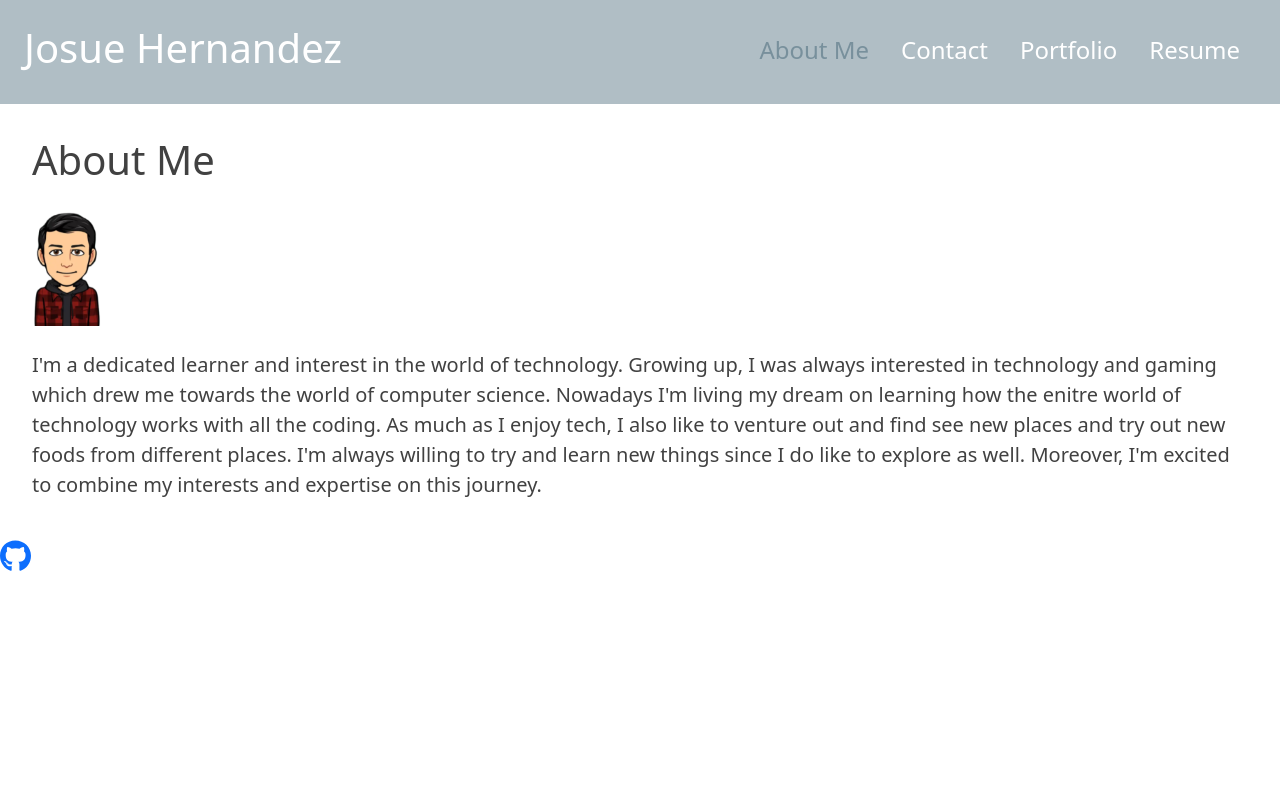
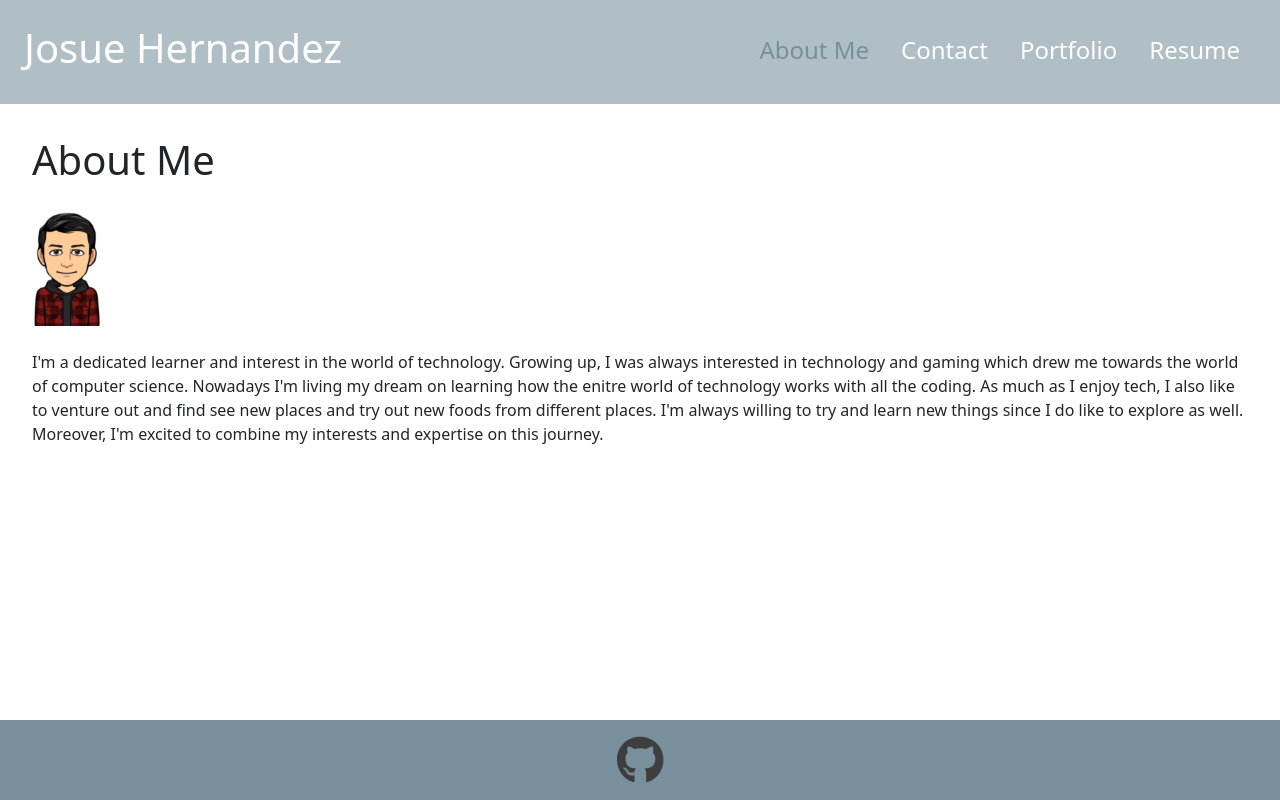
Before and after one commit to JosueHernand/JosueCodeCrafted, a React (Vite) app: page / in a window 1280 px wide. Built offline with nearby package versions, Linux system fonts and the light colour scheme.

Commit message:
Added color and updated the github icon

```diff
--- a/src/app.css
+++ b/src/app.css
@@ -3,7 +3,7 @@
   --bluegrey: #B0BEC5;
   --lightgrey: #78909C;
   --accent-color: #546e7a;
-  --text-dark-grey: #414141;
+  --dark-grey: #3e3e3e;
 }
 
 .custom-navbar {
@@ -27,11 +27,19 @@
   color: var(--lightgrey);
 }
 
-.text-color {
-  color: var(--text-dark-grey);
+.color {
+  color: var(--dark-grey);
 }
 
-p.text-dark-grey {
-  color: var(--text-dark-grey);
+p.dark-grey {
+  color: var(--dark-grey);
   font-size: 20px;
 }
+
+.iconStyle {
+  color: var(--dark-grey);
+}
+
+.githubIcon:hover {
+  color: var(--bluegrey);
+}
--- a/src/components/Footer.jsx
+++ b/src/components/Footer.jsx
@@ -1,9 +1,17 @@
 import { FontAwesomeIcon } from '@fortawesome/react-fontawesome';
 import { faGithub } from '@fortawesome/free-brands-svg-icons';
 
+const customStyle = {
+  backgroundColor: '#78909C',
+};
+
 export default function Footer() {
   return (
-  <a href="https://github.com/JosueHernand"target='_blank'>
-  <FontAwesomeIcon icon={faGithub} size="2x" /></a>
+    <footer className='fixed-bottom d-flex justify-content-center align-items-center p-3' style={customStyle}>
+      <a href="https://github.com/JosueHernand"target='_blank'>
+        <FontAwesomeIcon icon={faGithub}
+        size="3x" className='iconStyle githubIcon'/>
+      </a>
+    </footer>
   );
 }
```
